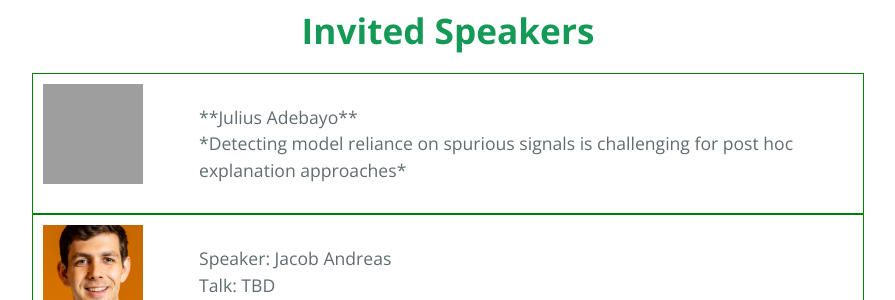
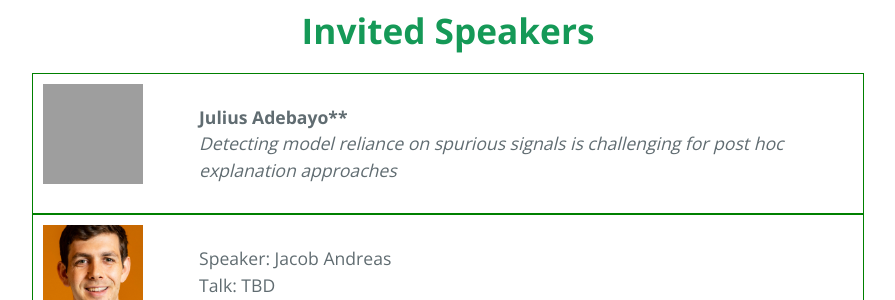
Before and after one commit to xai4debugging/xai4debugging.github.io, a Jekyll site: the page built from index.md, in a window 1280 px wide and 900 px high, scrolled down 4262 px. Shown: the part 155-455 px from the top of the window, without its empty margins (192-1087 px from the left). Built offline with Jekyll 4.4.1, drawn with Linux system fonts in a browser that asks for light colours; grey boxes are pictures that could not be loaded.

Commit message:
fixed style

```diff
--- a/index.md
+++ b/index.md
@@ -107,8 +107,9 @@ TBD
     <div class="speaker" style="margin:0;">
           <div style="padding-top: 30px;
   padding-bottom: 30px;">
-         **Julius Adebayo** <br>
-         *Detecting model reliance on spurious signals is challenging for post hoc explanation approaches*
+         <strong>Julius Adebayo** </strong>
+         <br>
+         <em>Detecting model reliance on spurious signals is challenging for post hoc explanation approaches</em>
         </div>
     </div>
 
```
